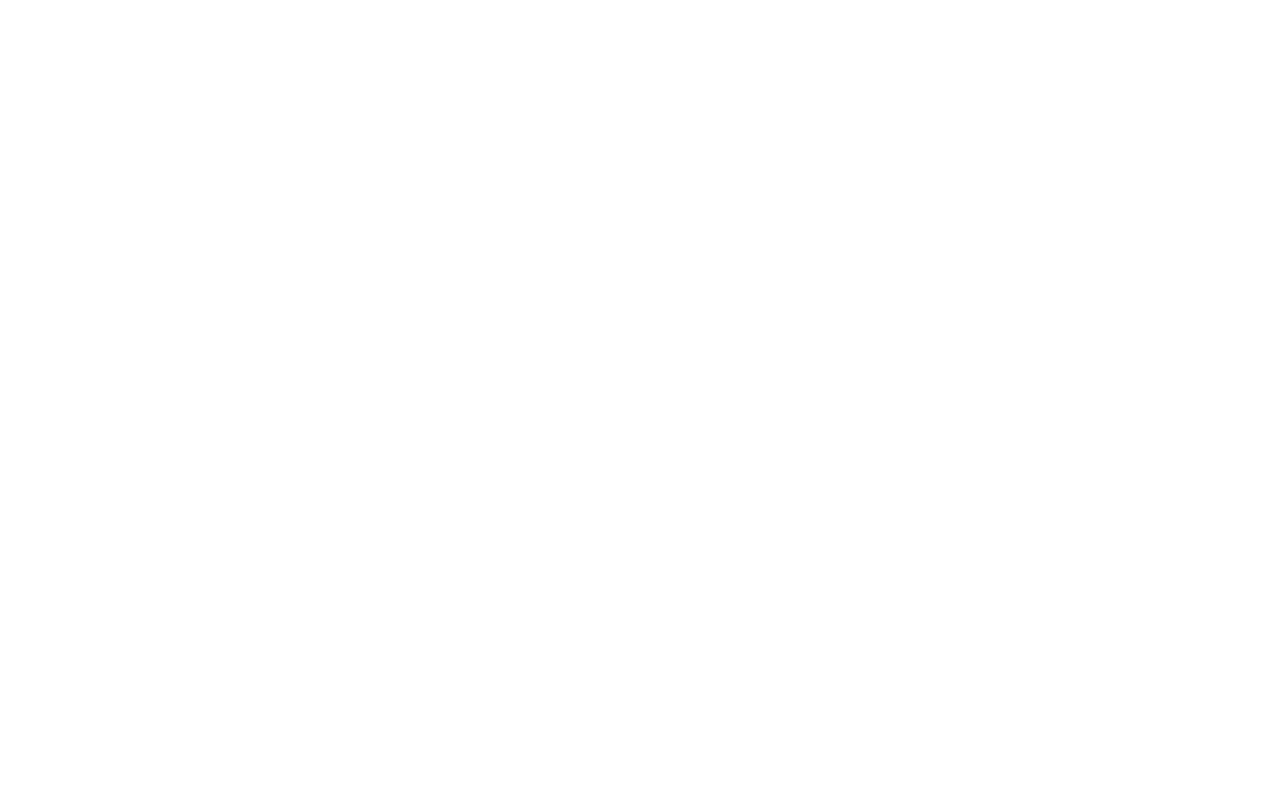
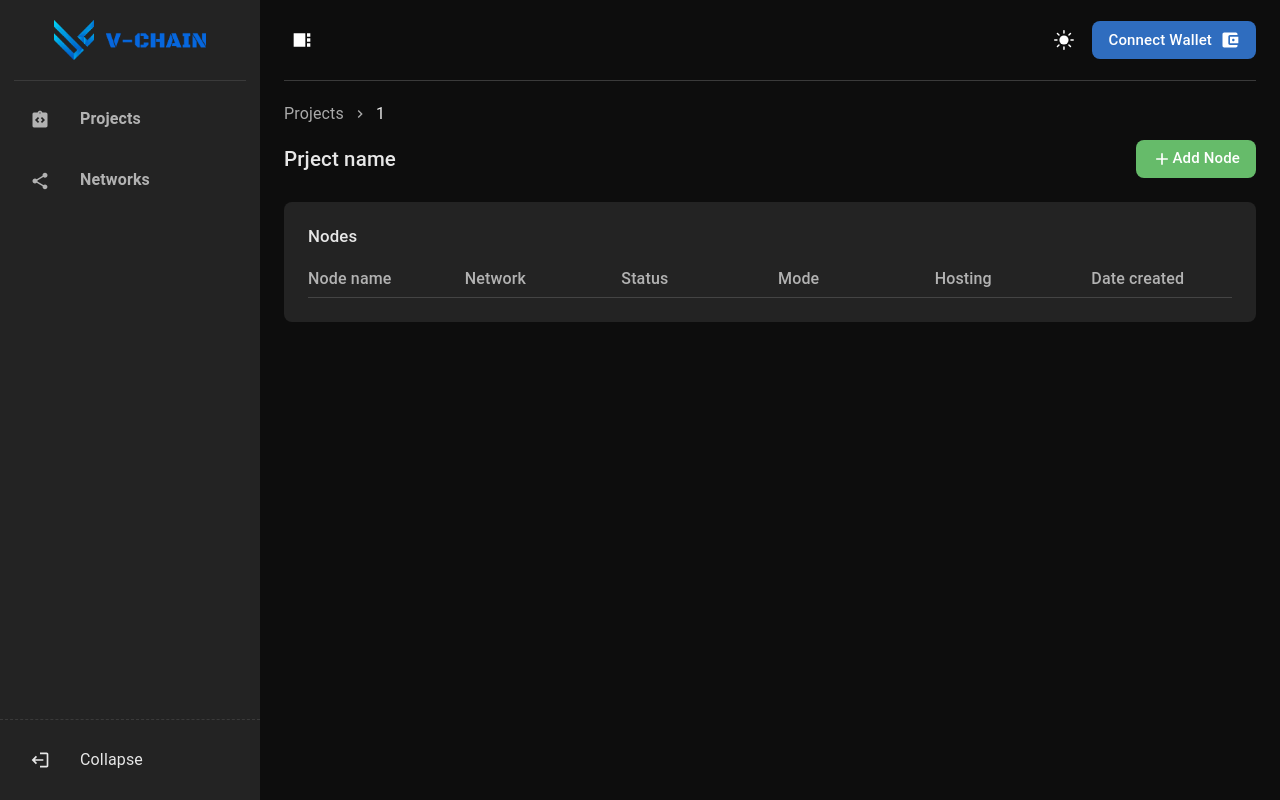
Before and after one commit to Mhieu14/frontend_saas_cosmos, a React (Create React App) app: page /projects/1 in a window 1280 px wide. Before the commit this address had no page. Built offline with nearby package versions, Linux system fonts and the light colour scheme.

Commit message:
update code

```diff
--- a/src/layout/sidebar/Sidebar.tsx
+++ b/src/layout/sidebar/Sidebar.tsx
@@ -41,7 +41,7 @@
                                     placeItems: 'center',
                                     overflow: 'hidden',
                                     color: checkActive ? 'primary.main' : 'text.secondary',
-                                    '&:hover': { bgcolor: 'primary.light' },
+                                    '&:hover': { bgcolor: 'primary.light', color: 'primary.main' },
                                     position: 'relative',
                                     '&:before': {
                                         position: 'absolute',
@@ -60,7 +60,7 @@
                                 <Tooltip title={isFullSidebar ? '' : <b>{item.title}</b>} placement="right">
                                     <Box sx={{ minWidth: layoutConfig.sidebar.shortWidth, height: '45px', display: 'flex', alignItems: 'center', justifyContent: 'center' }}>{item.icon}</Box>
                                 </Tooltip>
-                                <Box sx={{ display: isFullSidebar ? 'block' : 'none', fontWeight: '600' }}>{item.title}</Box>
+                                <Box sx={{ display: isFullSidebar ? 'block' : 'none', fontWeight: '600', transition: 'color 0.3s' }}>{item.title}</Box>
                             </Box>
                         </Link>
                     );
--- a/src/routes.tsx
+++ b/src/routes.tsx
@@ -1,5 +1,6 @@
 import { Navigate, useRoutes } from 'react-router-dom';
 import Layout from './layout/Layout';
+import DetailProject from './views/Projects/DetailProject/DetailProject';
 import Projects from './views/Projects/Projects';
 
 export default function RouterUrl() {
@@ -9,6 +10,7 @@
             element: <Layout />,
             children: [
                 { path: '/projects', element: <Projects /> },
+                { path: '/projects/:projectId', element: <DetailProject /> },
                 { path: '/', element: <Navigate to={'/projects'} /> },
             ],
         },
--- a/src/themes/theme.ts
+++ b/src/themes/theme.ts
@@ -83,7 +83,7 @@
         },
         shadows: [
             'none',
-            getColor('0px 0px 10px -7px #e7e7e7', '0px 0px 10px -7px #070707'),
+            getColor('none', '0px 0px 10px -7px #070707'),
             getColor('0px 0px 10px -2px #9f9f9f', '0px 0px 10px -2px #070707'),
             '',
             '',
@@ -112,7 +112,7 @@
             mode,
             background: {
                 paper: getColor('#232323', '#FFFFFF'),
-                default: getColor('#000000', '#f4f6f8'),
+                default: getColor('#0d0d0d', '#f4f6f8'),
                 primary: getColor('#031527', '#FFFFFF'),
                 secondary: getColor('#07111C', '#FFFFFF'),
                 divider: getColor('#3a3a3a', '#dfdfdf'),
@@ -161,7 +161,7 @@
             h3: buildVariant(500, 30, 35.16),
             h4: buildVariant(700, 20, 23.44, 0.25),
             h5: buildVariant(500, 20, 23.44, 0.15),
-            h6: buildVariant(400, 20, 23.44),
+            h6: buildVariant(500, 18, 21.44),
             body1: buildVariant(400, 16, 18.75, 0.15),
             body2: buildVariant(300, 16, 18.75, 0.15),
             body3: buildVariant(400, 14, 18.75, 0.1),
@@ -298,6 +298,7 @@
                 styleOverrides: {
                     root: {
                         padding: theme.spacing(2.5),
+                        background: theme.palette.background.secondary,
                         // paddingTop: `${theme.spacing(2.5)} !important`, // prevent override
                     },
                 },
--- a/src/views/Projects/CardProject/CardProject.tsx
+++ b/src/views/Projects/CardProject/CardProject.tsx
@@ -1,10 +1,12 @@
 import { Box, Button, Typography } from '@mui/material';
+import { Link } from 'react-router-dom';
 import { BoxWrapper } from 'src/common/BoxWrapper';
 
 export type CardProjectProps = {
     name: string;
     desc: string;
     nodeNumber: number | string;
+    id: string;
 };
 
 export default function CardProject(props: { data: CardProjectProps; index: number }) {
@@ -27,9 +29,11 @@
                 {index + 1}
             </Box>
             <Box>
-                <Typography variant="h5" color="text.primary">
-                    {data.name}
-                </Typography>
+                <Link to={`/projects/${data.id}`} style={{ textDecoration: 'none' }}>
+                    <Typography variant="h5" color="text.primary">
+                        {data.name}
+                    </Typography>
+                </Link>
                 <Typography variant="body1" color="text.secondary" sx={{ mt: 2 }}>
                     {data.desc}
                 </Typography>
--- /dev/null
+++ b/src/views/Projects/DetailProject/DetailProject.tsx
@@ -0,0 +1,53 @@
+import { Add, NavigateNext } from '@mui/icons-material';
+import { Box, Breadcrumbs, Button, Divider, Grid, Typography } from '@mui/material';
+import { Link, useParams } from 'react-router-dom';
+import { BoxWrapper } from 'src/common/BoxWrapper';
+
+export default function DetailProject() {
+    const { projectId } = useParams();
+    return (
+        <Box>
+            <Breadcrumbs separator={<NavigateNext fontSize="small" />} aria-label="breadcrumb">
+                <Link to={'/projects'} style={{ textDecoration: 'none' }}>
+                    <Typography color="text.secondary">Projects</Typography>{' '}
+                </Link>
+                <Typography color="text.primary">{projectId}</Typography>
+            </Breadcrumbs>
+            <Box sx={{ mt: 2, display: 'flex', justifyContent: 'space-between', alignItems: 'center' }}>
+                <Typography variant="h5">Prject name</Typography>
+                <Button variant="contained" color="success" sx={{ color: 'white' }}>
+                    <Add /> Add Node
+                </Button>
+            </Box>
+
+            <BoxWrapper sx={{ bgcolor: 'background.paper', mt: 3 }}>
+                <Typography variant="h6" sx={{ mb: 3 }}>
+                    Nodes
+                </Typography>
+                <Box>
+                    <Grid container spacing={2}>
+                        <Grid item xs={2} sx={{ fontWeight: '500', color: 'text.secondary' }}>
+                            Node name
+                        </Grid>
+                        <Grid item xs={2} sx={{ fontWeight: '500', color: 'text.secondary' }}>
+                            Network
+                        </Grid>
+                        <Grid item xs={2} sx={{ fontWeight: '500', color: 'text.secondary' }}>
+                            Status
+                        </Grid>
+                        <Grid item xs={2} sx={{ fontWeight: '500', color: 'text.secondary' }}>
+                            Mode
+                        </Grid>
+                        <Grid item xs={2} sx={{ fontWeight: '500', color: 'text.secondary' }}>
+                            Hosting
+                        </Grid>
+                        <Grid item xs={2} sx={{ fontWeight: '500', color: 'text.secondary' }}>
+                            Date created
+                        </Grid>
+                    </Grid>
+                    <Divider sx={{ bgcolor: 'background.divider', opacity: '0.7', mt: 1 }} />
+                </Box>
+            </BoxWrapper>
+        </Box>
+    );
+}
--- a/src/views/Projects/Projects.tsx
+++ b/src/views/Projects/Projects.tsx
@@ -8,36 +8,43 @@
     const { openModal } = useModalContext();
     const fakeData: CardProjectProps[] = [
         {
+            id: 'project1',
             name: 'Project 1',
             desc: 'Oraichain validator to get reward.',
             nodeNumber: 1,
         },
         {
+            id: 'project2',
             name: 'Project 2',
             desc: 'Oraichain validator to get reward.',
             nodeNumber: 3,
         },
         {
+            id: 'project3',
             name: 'Project 3',
             desc: 'Oraichain validator to get reward.',
             nodeNumber: 4,
         },
         {
+            id: 'project4',
             name: 'Project 4',
             desc: 'Oraichain validator to get reward.',
             nodeNumber: 2,
         },
         {
+            id: 'project5',
             name: 'Project 5',
             desc: 'Oraichain validator to get reward.',
             nodeNumber: 3,
         },
         {
+            id: 'project6',
             name: 'Project 6',
             desc: 'Oraichain validator to get reward.',
             nodeNumber: 1,
         },
         {
+            id: 'project7',
             name: 'Project 7',
             desc: 'Oraichain validator to get reward.',
             nodeNumber: 1,
```
Also changed, not shown: src/views/Projects/DetailProject/NodeRow/NodeRow.tsx (added, +7 -0 lines).
